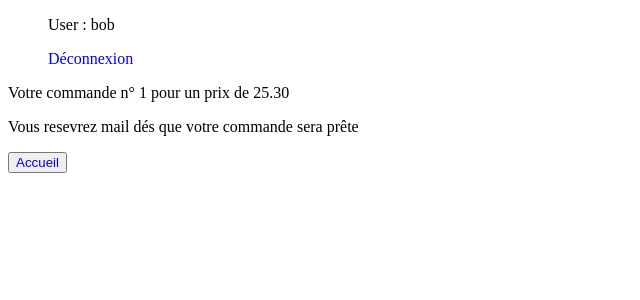
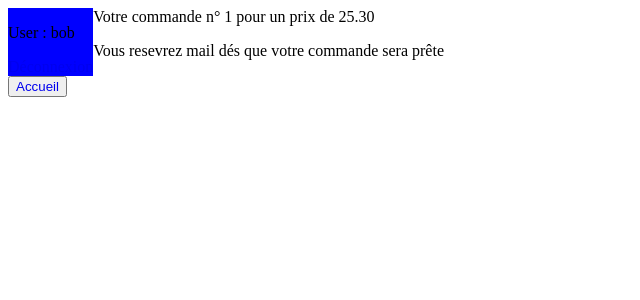
Before and after one commit to GuillaumeBarrillon/AP-2eme-annee, a PHP site: page /info.php in a window 1280 px wide. Shown: the top 300 px of the page, without its empty margins (0-640 px from the left). Run offline with PHP 8.4, Linux system fonts and the light colour scheme; a user stored in the database is signed in; data comes from the database, SQL or seed files in the repository.

Commit message:
css 14h59

```diff
--- a/Include/HorizontalTopBar.php
+++ b/Include/HorizontalTopBar.php
@@ -7,14 +7,14 @@ session_start();
     <meta charset="UTF-8">
     <meta name="viewport" content="width=device-width, initial-scale=1.0">
     <link rel="stylesheet" href="../css/style.css">
-    <title>SideBar</title>
+
 </head>
 
 <nav>
-<ul>
-  <p>User : <?php echo $_SESSION['user_name'];?></p>
-  <a href="deconnexion.php">Déconnexion</a>
-</ul>
+<div class ="horizontal_bar">
+    <p>User : <?php echo $_SESSION['user_name'];?></p>
+    <a href="deconnexion.php">Déconnexion</a>
+</div>
 </nav>
 
 <body>
--- a/css/style.css
+++ b/css/style.css
@@ -39,3 +39,9 @@
 .connexion a:hover {
     transform: scale(1.1);
 }
+
+.horizontal_bar{
+    float: left;
+    background-color: blue;
+
+}
```
